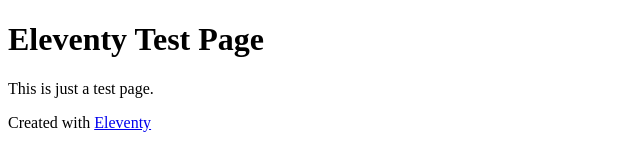
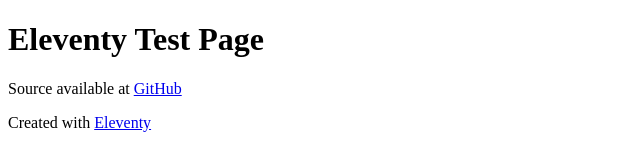
Before and after one commit to aakoch/eleventy-site, a plain HTML site: page index.html in a window 1280 px wide. Shown: the full height of the page, 0-640 px from the left. Drawn offline with Linux system fonts and the light colour scheme.

Commit message:
Update 2017-12-22T04:23:50.587Z

```diff
--- a/index.html
+++ b/index.html
@@ -5,7 +5,9 @@
   </head>
   <body>
     <h1>Eleventy Test Page</h1>
-    <p>This is just a test page.</p>
+    <p>Source available at
+      <a href="https://github.com/aakoch/eleventy-site">GitHub</a>
+    </p>
     <footer>Created with
       <a href="https://github.com/zachleat/eleventy">Eleventy</a>
     </footer>
```
